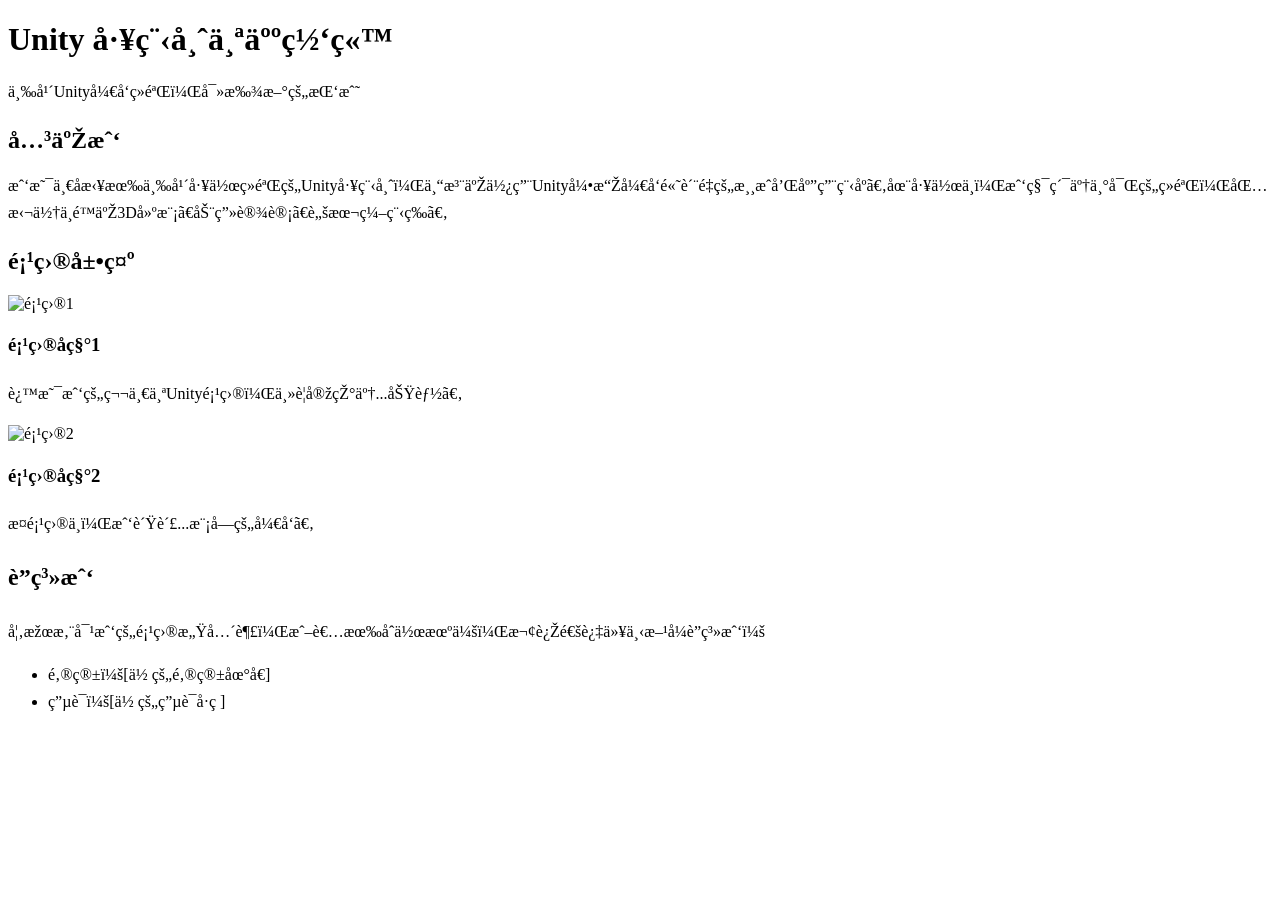
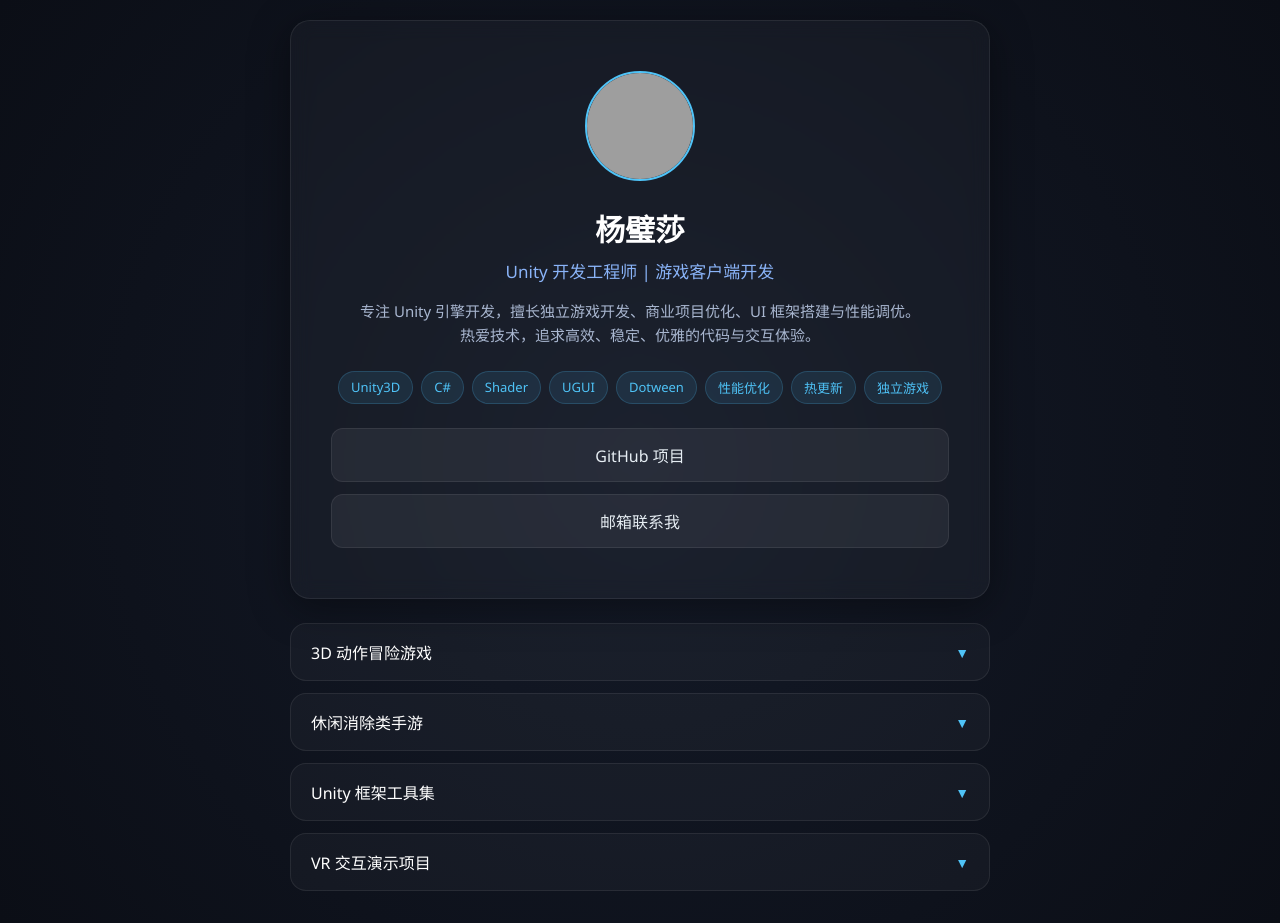
Before and after one commit to yang1819/YBS-mysite, a plain HTML site: page index.html in a window 1280 px wide. Before the commit the page ends 800 px from the top, so only its background shows below. Drawn offline with Linux system fonts and the light colour scheme; grey boxes are pictures that could not be loaded.

Commit message:
Update index.html

```diff
--- a/index.html
+++ b/index.html
@@ -1,45 +1,251 @@
 <!DOCTYPE html>
-<html lang="zh - CN">
+<html lang="zh-CN">
+<head>
+  <meta charset="UTF-8" />
+  <meta name="viewport" content="width=device-width, initial-scale=1.0"/>
+  <title>Unity 工程师 | 个人主页</title>
+  <style>
+    * {
+      margin: 0;
+      padding: 0;
+      box-sizing: border-box;
+    }
 
-<head>
-    <meta charset="UTF - 8">
-    <meta name="viewport" content="width=device-width, initial-scale=1.0">
-    <link rel="stylesheet" href="styles.css">
-    <title>Unity 工程师个人网站</title>
+    body {
+      font-family: 'Segoe UI', Roboto, sans-serif;
+      background: #0b0e16;
+      background-image: radial-gradient(circle at 50% 50%, #141a28, #0b0e16);
+      color: #e6edf3;
+      min-height: 100vh;
+      display: flex;
+      align-items: center;
+      justify-content: center;
+      padding: 20px;
+    }
+
+    .container {
+      max-width: 700px;
+      width: 100%;
+    }
+
+    .card {
+      background: rgba(255,255,255,0.03);
+      border: 1px solid rgba(255,255,255,0.08);
+      border-radius: 20px;
+      padding: 50px 40px;
+      backdrop-filter: blur(10px);
+      box-shadow: 0 8px 40px rgba(0,0,0,0.4);
+      text-align: center;
+      margin-bottom: 24px;
+    }
+
+    .avatar {
+      width: 110px;
+      height: 110px;
+      border-radius: 50%;
+      object-fit: cover;
+      margin-bottom: 20px;
+      border: 2px solid #4fc3f7;
+    }
+
+    .name {
+      font-size: 30px;
+      font-weight: 600;
+      margin-bottom: 8px;
+      color: #fff;
+    }
+
+    .job {
+      font-size: 17px;
+      color: #8ab4f8;
+      margin-bottom: 16px;
+    }
+
+    .bio {
+      font-size: 15px;
+      color: #a9b7d0;
+      line-height: 1.6;
+      margin-bottom: 24px;
+    }
+
+    .tags {
+      display: flex;
+      flex-wrap: wrap;
+      justify-content: center;
+      gap: 8px;
+      margin-bottom: 24px;
+    }
+
+    .tag {
+      padding: 6px 12px;
+      background: rgba(79, 195, 247, 0.1);
+      color: #4fc3f7;
+      border-radius: 99px;
+      font-size: 13px;
+      border: 1px solid rgba(79, 195, 247, 0.2);
+    }
+
+    .links {
+      display: flex;
+      flex-direction: column;
+      gap: 12px;
+    }
+
+    .link {
+      display: block;
+      padding: 14px 20px;
+      border-radius: 12px;
+      background: rgba(255,255,255,0.06);
+      color: #e6edf3;
+      text-decoration: none;
+      transition: all 0.2s;
+      border: 1px solid rgba(255,255,255,0.08);
+    }
+
+    .link:hover {
+      background: rgba(79, 195, 247, 0.1);
+      border-color: #4fc3f7;
+      transform: translateY(-2px);
+    }
+
+    /* 项目卡片样式 */
+    .project-section {
+      margin-top: 10px;
+    }
+
+    .project-card {
+      background: rgba(255,255,255,0.03);
+      border: 1px solid rgba(255,255,255,0.08);
+      border-radius: 16px;
+      margin-bottom: 12px;
+      overflow: hidden;
+    }
+
+    .project-header {
+      padding: 16px 20px;
+      display: flex;
+      justify-content: space-between;
+      align-items: center;
+      cursor: pointer;
+      font-weight: 500;
+      color: #fff;
+    }
+
+    .project-header:hover {
+      background: rgba(79, 195, 247, 0.05);
+    }
+
+    .project-content {
+      max-height: 0;
+      overflow: hidden;
+      transition: max-height 0.4s ease;
+      padding: 0 20px;
+      color: #a9b7d0;
+      line-height: 1.6;
+      font-size: 14px;
+    }
+
+    .project-content.active {
+      max-height: 500px;
+      padding-bottom: 20px;
+    }
+
+    .arrow {
+      font-size: 14px;
+      color: #4fc3f7;
+      transition: transform 0.3s;
+    }
+
+    .arrow.open {
+      transform: rotate(180deg);
+    }
+  </style>
 </head>
 
 <body>
-    <header>
-        <h1>Unity 工程师个人网站</h1>
-        <p>三年Unity开发经验，寻找新的挑战</p>
-    </header>
-    <section id="about">
-        <h2>关于我</h2>
-        <p>我是一名拥有三年工作经验的Unity工程师，专注于使用Unity引擎开发高质量的游戏和应用程序。在工作中，我积累了丰富的经验，包括但不限于3D建模、动画设计、脚本编程等。</p>
-    </section>
-    <section id="projects">
-        <h2>项目展示</h2>
-        <!-- 这里可以通过JavaScript动态生成项目展示 -->
-        <div class="project">
-            <img src="assets/project1.jpg" alt="项目1">
-            <h3>项目名称1</h3>
-            <p>这是我的第一个Unity项目，主要实现了...功能。</p>
+  <div class="container">
+    <!-- 个人信息 -->
+    <div class="card">
+      <img class="avatar" src="https://picsum.photos/seed/unity/200/200" alt="头像">
+      <h1 class="name">杨璧莎</h1>
+      <p class="job">Unity 开发工程师 | 游戏客户端开发</p>
+      <p class="bio">
+        专注 Unity 引擎开发，擅长独立游戏开发、商业项目优化、UI 框架搭建与性能调优。<br>
+        热爱技术，追求高效、稳定、优雅的代码与交互体验。
+      </p>
+
+      <div class="tags">
+        <span class="tag">Unity3D</span>
+        <span class="tag">C#</span>
+        <span class="tag">Shader</span>
+        <span class="tag">UGUI</span>
+        <span class="tag">Dotween</span>
+        <span class="tag">性能优化</span>
+        <span class="tag">热更新</span>
+        <span class="tag">独立游戏</span>
+      </div>
+
+      <div class="links">
+        <a href="https://github.com/" class="link">GitHub 项目</a>
+        <a href="mailto:your@email.com" class="link">邮箱联系我</a>
+      </div>
+    </div>
+
+    <!-- 可展开项目列表 -->
+    <div class="project-section">
+      <!-- 项目1 -->
+      <div class="project-card">
+        <div class="project-header" onclick="toggle(this)">
+          <span>3D 动作冒险游戏</span>
+          <span class="arrow">▼</span>
         </div>
-        <div class="project">
-            <img src="assets/project2.jpg" alt="项目2">
-            <h3>项目名称2</h3>
-            <p>此项目中，我负责...模块的开发。</p>
+        <div class="project-content">
+          基于 Unity 开发的第三人称动作游戏，负责角色控制器、战斗系统、动画状态机、UI 框架与性能优化。使用 ProBuilder 搭建关卡，接入 Cinemachine 实现流畅镜头控制。
         </div>
-    </section>
-    <section id="contact">
-        <h2>联系我</h2>
-        <p>如果您对我的项目感兴趣，或者有合作机会，欢迎通过以下方式联系我：</p>
-        <ul>
-            <li>邮箱：[你的邮箱地址]</li>
-            <li>电话：[你的电话号码]</li>
-        </ul>
-    </section>
-    <script src="script.js"></script>
+      </div>
+
+      <!-- 项目2 -->
+      <div class="project-card">
+        <div class="project-header" onclick="toggle(this)">
+          <span>休闲消除类手游</span>
+          <span class="arrow">▼</span>
+        </div>
+        <div class="project-content">
+          独立开发完整消除玩法，实现消除判定、步数计算、关卡进度、道具系统与多语言支持。优化 DrawCall，实现流畅 60 帧运行，已完成多机型适配。
+        </div>
+      </div>
+
+      <!-- 项目3 -->
+      <div class="project-card">
+        <div class="project-header" onclick="toggle(this)">
+          <span>Unity 框架工具集</span>
+          <span class="arrow">▼</span>
+        </div>
+        <div class="project-content">
+          自研轻量级 UI 框架、事件系统、资源管理器与热更新模块。支持一键打包、自动化测试，大幅提升团队开发效率，可直接用于商业项目。
+        </div>
+      </div>
+
+      <!-- 项目4 -->
+      <div class="project-card">
+        <div class="project-header" onclick="toggle(this)">
+          <span>VR 交互演示项目</span>
+          <span class="arrow">▼</span>
+        </div>
+        <div class="project-content">
+          基于 XR Interaction Toolkit 实现 VR 抓取、投掷、按键交互等功能，优化手柄输入响应逻辑，提升沉浸感与交互流畅度。
+        </div>
+      </div>
+    </div>
+  </div>
+
+  <script>
+    function toggle(el) {
+      const content = el.nextElementSibling;
+      const arrow = el.querySelector('.arrow');
+      content.classList.toggle('active');
+      arrow.classList.toggle('open');
+    }
+  </script>
 </body>
-
 </html>
```
